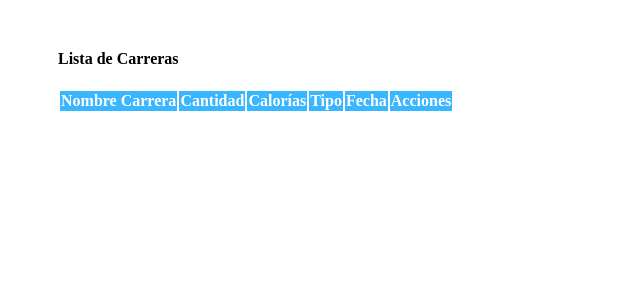
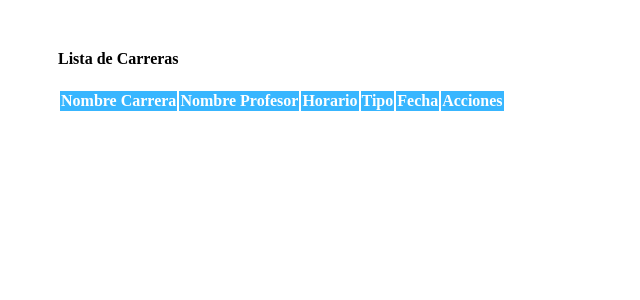
Before and after one commit to jessus99/INIAM, a PHP site: page /views/carreras/lista_carreras.php in a window 1280 px wide. Shown: the top 300 px of the page, without its empty margins (0-640 px from the left). Run offline with PHP 8.4, Linux system fonts and the light colour scheme; lists and menus that the app fills with data are empty.

Commit message:
Update lista_carreras.php

```diff
--- a/views/carreras/lista_carreras.php
+++ b/views/carreras/lista_carreras.php
@@ -15,9 +15,9 @@ if(isset($_GET['cargar'])){
   <thead style='background-color: #38b6ff; color:white; font-weight: 500'>
     <tr>
 
-      <th class='size' scope="col">Nombre Carrera</th>
-      <th class='size'  scope="col">Cantidad</th>
-      <th class='size'  scope="col">Calorías</th>
+      <th class='ajust' scope="col">Nombre Carrera</th>
+      <th class='ajust'  scope="col">Nombre Profesor</th>
+      <th class='size'  scope="col">Horario</th>
       <th class='ajust' scope="col">Tipo</th>
        <th class='ajust' scope="col">Fecha</th>
       <th class='ajust' scope="col">Acciones</th>
@@ -27,17 +27,17 @@ if(isset($_GET['cargar'])){
   <tbody id="tbody">
       <?php
      $position=0;
-   if(isset($respuesta_comidas)){
-    foreach ($respuesta_comidas as $a) {
+   if(isset($respuesta_carreras)){
+    foreach ($respuesta_carreras as $a) {
 
 
                     ?>
 
     <tr class="table-primary" style="height:10%;">
 
-      <td class='size'><?php echo $a['nombre']; ?></td>
-        <td class='size' id='id_model' ><?php echo $a['cantidad']; ?></td>
-      <td class='size' ><?php echo $a['calorias']; ?></td>
+      <td class='size'><?php echo $a['nombre_carrera']; ?></td>
+      <td class='size'><?php echo $a['nombre_profesor']; ?></td>
+      <td class='size' ><?php echo $a['horario']; ?></td>
       <td class='ajust'><?php echo $a['tipo']; ?></td>
       <td class='ajust'><?php echo $a['fecha']; ?></td>
       <td class='ajust'><input type="button" onclick="fn_eliminar({'id':'<?=$a['id']?>','action':'eliminar'})" value="Eliminar"></td>
```
